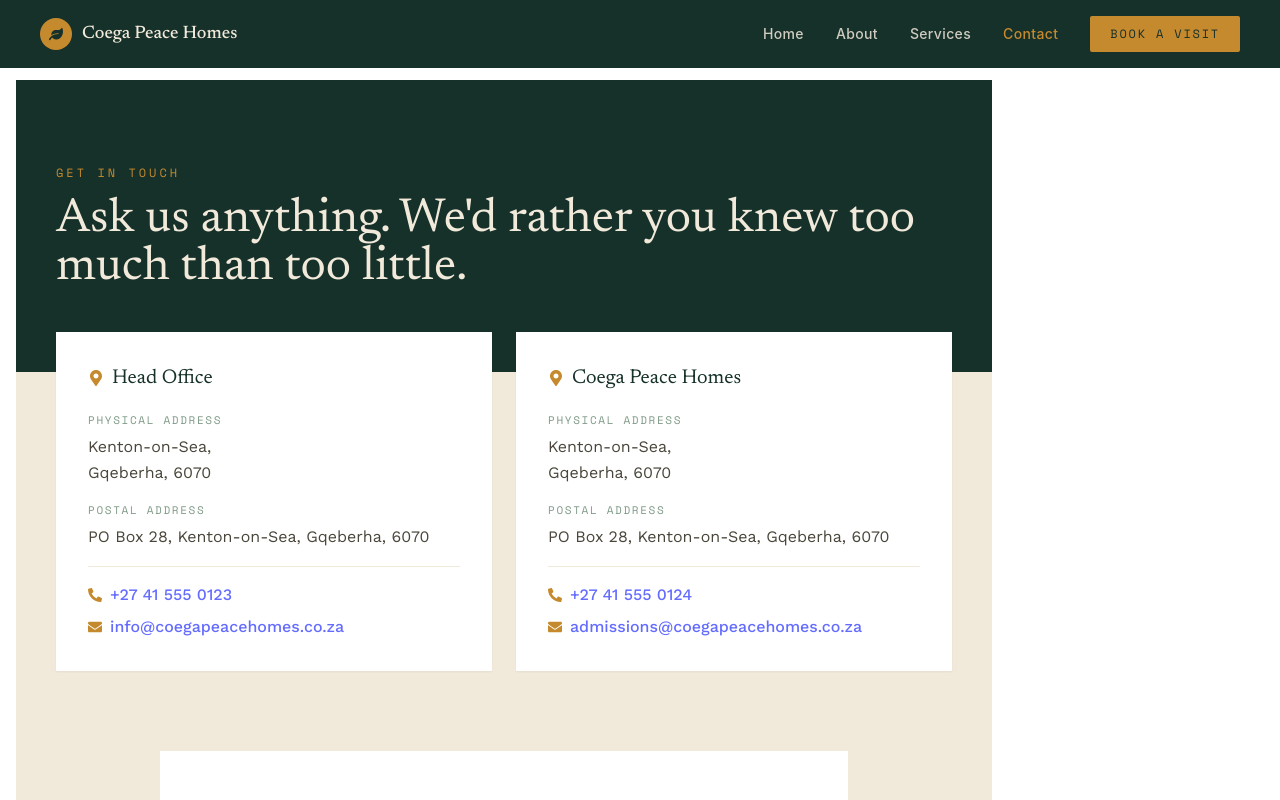
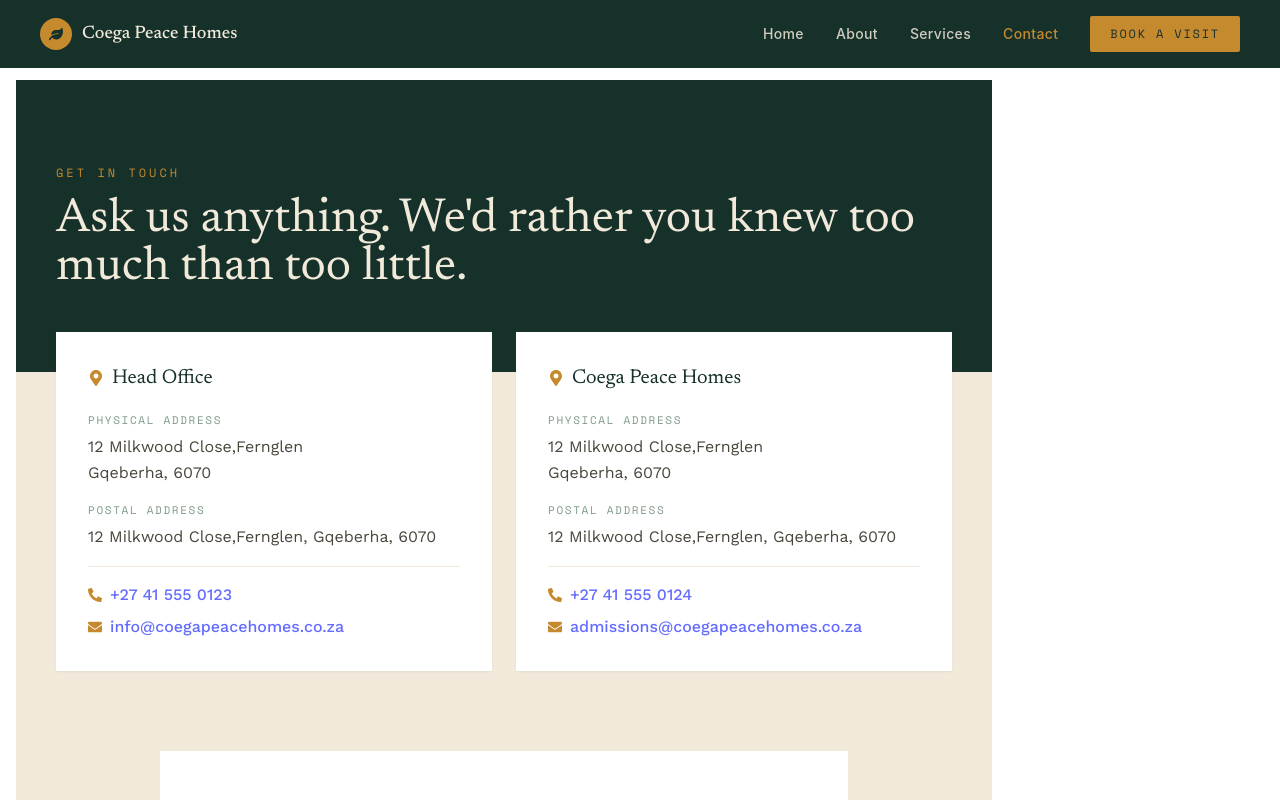
Before and after one commit to Abiton198/coegahome, a React (Vite) app: page /contact in a window 1280 px wide. Shown: the top 800 px of the page. Built offline with nearby package versions, Linux system fonts and the light colour scheme.

Commit message:
forms for netlify

```diff
--- a/src/components/Contact.jsx
+++ b/src/components/Contact.jsx
@@ -79,15 +79,15 @@
   const locations = [
     {
       label: 'Head Office',
-      lines: ['Kenton-on-Sea,', 'Gqeberha, 6070'],
-      postal: 'PO Box 28, Kenton-on-Sea, Gqeberha, 6070',
+      lines: ['12 Milkwood Close,Fernglen', 'Gqeberha, 6070'],
+      postal: '12 Milkwood Close,Fernglen, Gqeberha, 6070',
       tel: '+27 41 555 0123',
       email: 'info@coegapeacehomes.co.za',
     },
     {
       label: 'Coega Peace Homes',
-      lines: ['Kenton-on-Sea,', 'Gqeberha, 6070'],
-      postal: 'PO Box 28, Kenton-on-Sea, Gqeberha, 6070',
+      lines: ['12 Milkwood Close,Fernglen', 'Gqeberha, 6070'],
+      postal: '12 Milkwood Close,Fernglen, Gqeberha, 6070',
       tel: '+27 41 555 0124',
       email: 'admissions@coegapeacehomes.co.za',
     },
```
